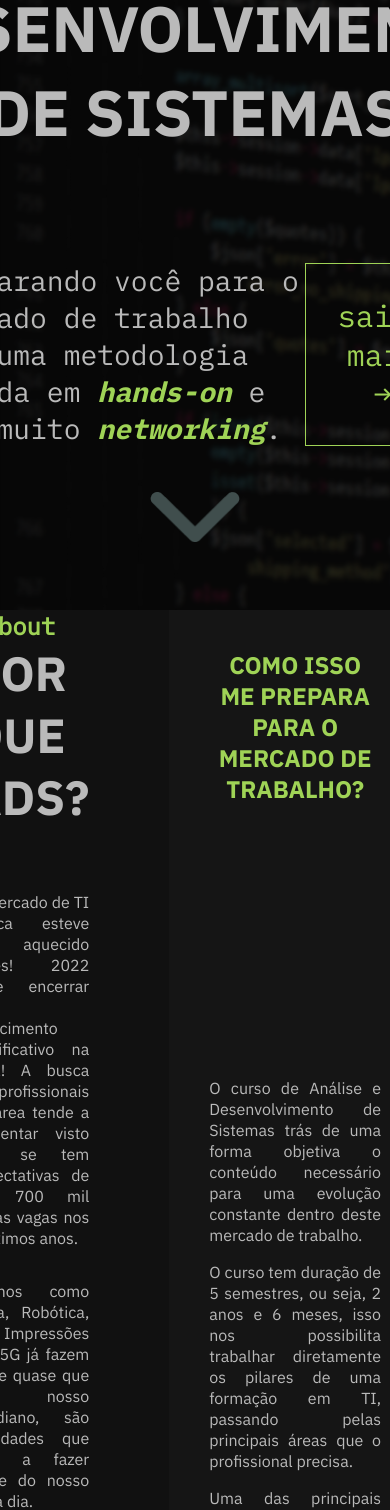
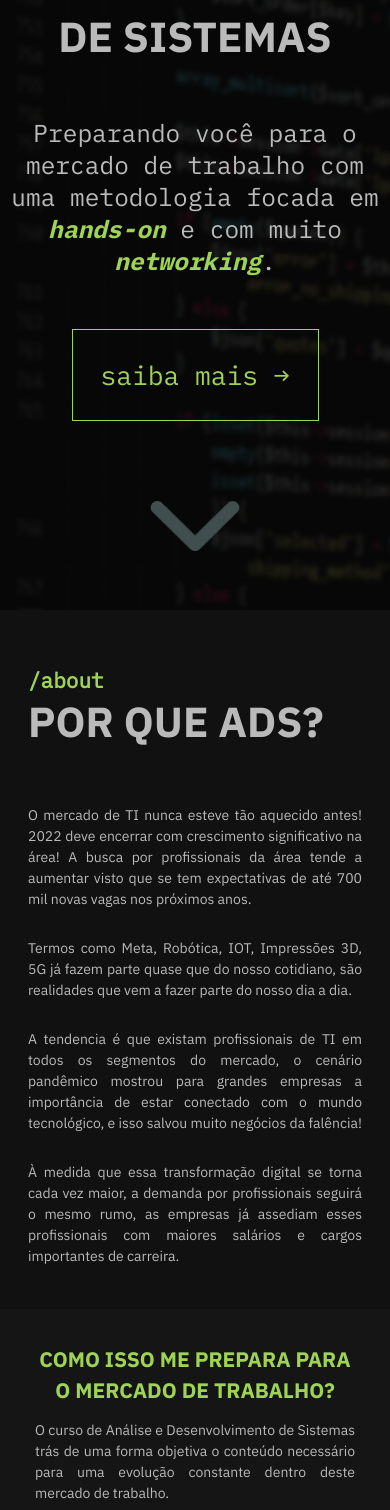
Before and after one commit to adsunifasipe/codeup, a Next.js app: page / in a window 390 px wide. Shown: the part 234-1744 px from the top of the page. Built offline with nearby package versions, Linux system fonts and the light colour scheme.

Commit message:
add responsividade da seção de apresentação e informações do curso

```diff
--- a/styles/Home.module.css
+++ b/styles/Home.module.css
@@ -42,6 +42,7 @@
   font-family: IBM_SANS_BOLD;
   margin-bottom: 5rem;
   text-align: center;
+  padding: 0 2rem;
 }
 
 .main .introduction .apresentation {
@@ -50,6 +51,7 @@
   align-items: center;
   padding: 0 2.5rem;
   position: relative;
+  flex-wrap: wrap;
 }
 
 .main .introduction .apresentation p {
@@ -402,3 +404,47 @@
   column-gap: 2.5rem;
   margin-bottom: 3rem;
 }
+
+@media (max-width: 1080px) {
+  .main .introduction .title {
+    font-size: 3rem;
+    padding: 0 4rem;
+  }
+
+  .main .introduction .apresentation {
+    justify-content: center;
+    margin-bottom: 4rem;
+    row-gap: 4rem;
+  }
+
+  .main .introduction .apresentation p {
+    text-align: center;
+  }
+
+  .main .information .container {
+    flex-wrap: wrap;
+    padding: 4rem 0;
+    justify-content: center;
+    row-gap: 2rem;
+  }
+}
+
+@media (max-width: 768px) {
+  .main .introduction .title {
+    margin-bottom: 2rem;
+  }
+
+  .main .introduction .apresentation {
+    justify-content: center;
+    row-gap: 2rem;
+  }
+
+  .main .introduction .apresentation p {
+    text-align: center;
+    padding: 0 2rem;
+  }
+
+  .main .information .about__course {
+    padding: 0 2rem;
+  }
+}
--- a/styles/globals.css
+++ b/styles/globals.css
@@ -2,8 +2,8 @@ html,
 body {
   padding: 0;
   margin: 0;
-  font-family: -apple-system, BlinkMacSystemFont, Segoe UI, Roboto, Oxygen,
-    Ubuntu, Cantarell, Fira Sans, Droid Sans, Helvetica Neue, sans-serif;
+  font-family: -apple-system, BlinkMacSystemFont, Segoe UI, Roboto, Oxygen, Ubuntu, Cantarell, Fira Sans, Droid Sans,
+    Helvetica Neue, sans-serif;
   font-size: 16px;
 }
 
@@ -47,6 +47,13 @@ a {
   }
 }
 
+@media (max-width: 768px) {
+  html,
+  body {
+    font-size: 14px;
+  }
+}
+
 @font-face {
   font-family: IBM_MONO_BOLD;
   src: url('../assets/fonts/ibm__mono__bold.ttf');
```
